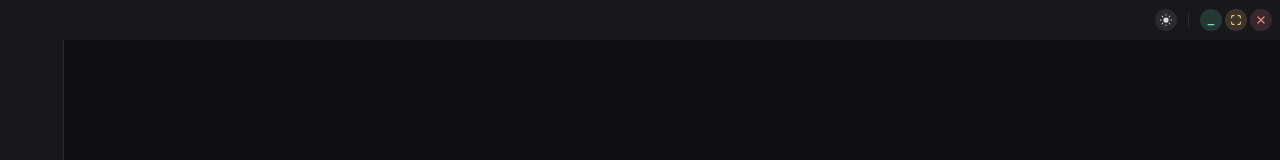
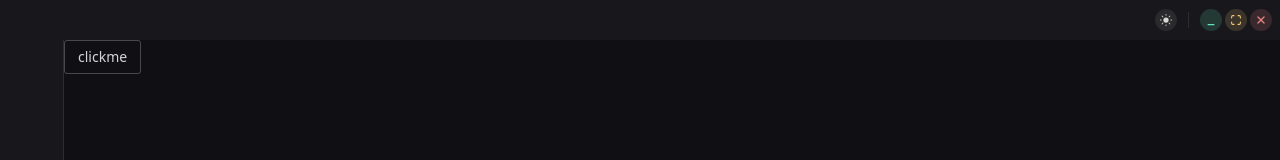
Before and after one commit to BE1inLu/SHANXIPlayer, a Vue app: page /playlistpage in a window 1280 px wide. Shown: the top 160 px of the page. Built offline with nearby package versions, Linux system fonts and the light colour scheme; some icons are missing.

Commit message:
feat: 添加播放列表路由和页面

```diff
--- a/src/renderer/src/page/main-page/components/main-left-menu-bar.vue
+++ b/src/renderer/src/page/main-page/components/main-left-menu-bar.vue
@@ -62,13 +62,11 @@ const menuOptions: MenuOption[] = [
         icon: renderIcon(Search12Regular)
     },
     {
-        // label: () => h(RouterLink, {
-        //     to: {
-        //         path: '/pianopage'
-        //     }
-        // }, { default: () => 'Piano' }),
-
-        // label: setLabel('/pianopage', 'Piano'),
+        label: () => h(RouterLink, {
+            to: {
+                path: '/playlistpage'
+            }
+        }, { default: () => 'playlist' }),
         key: 'key3',
         icon: renderIcon(TextBulletListLtr20Filled)
     },
@@ -79,7 +77,7 @@ const menuOptions: MenuOption[] = [
     },
 ]
 
-const updateValue = (key: string, item: MenuOption) => {
+const updateValue = (/* key: string, item: MenuOption */) => {
     // console.info('key: ' + key);
     // console.info(item);
 }
--- /dev/null
+++ b/src/renderer/src/page/play-list-page/index.vue
@@ -0,0 +1,14 @@
+<template>
+    <div>
+        <n-button @click="test">clickme</n-button>
+    </div>
+</template>
+
+<script lang="ts" setup>
+
+const test=async()=>{
+    await window.api.loadPathFile()
+}
+
+</script>
+<style lang="less"></style>
--- a/src/renderer/src/router/index.ts
+++ b/src/renderer/src/router/index.ts
@@ -2,11 +2,16 @@ import { createRouter, createWebHistory } from 'vue-router'
 import homepage from '@renderer/page/home-page/index.vue'
 import orderpage from '@renderer/page/order-page/index.vue'
 import pianopage from '@renderer/page/piano-page/index.vue'
+import playListPage from '@renderer/page/play-list-page/index.vue'
 const routers = [
     { path: '/', redirect: '/mainpage' },
     {
         path: '/mainpage',
         component: homepage,
+    },
+    {
+        path: '/playlistpage',
+        component: playListPage,
     },
     {
         path: '/orderpage',
```
